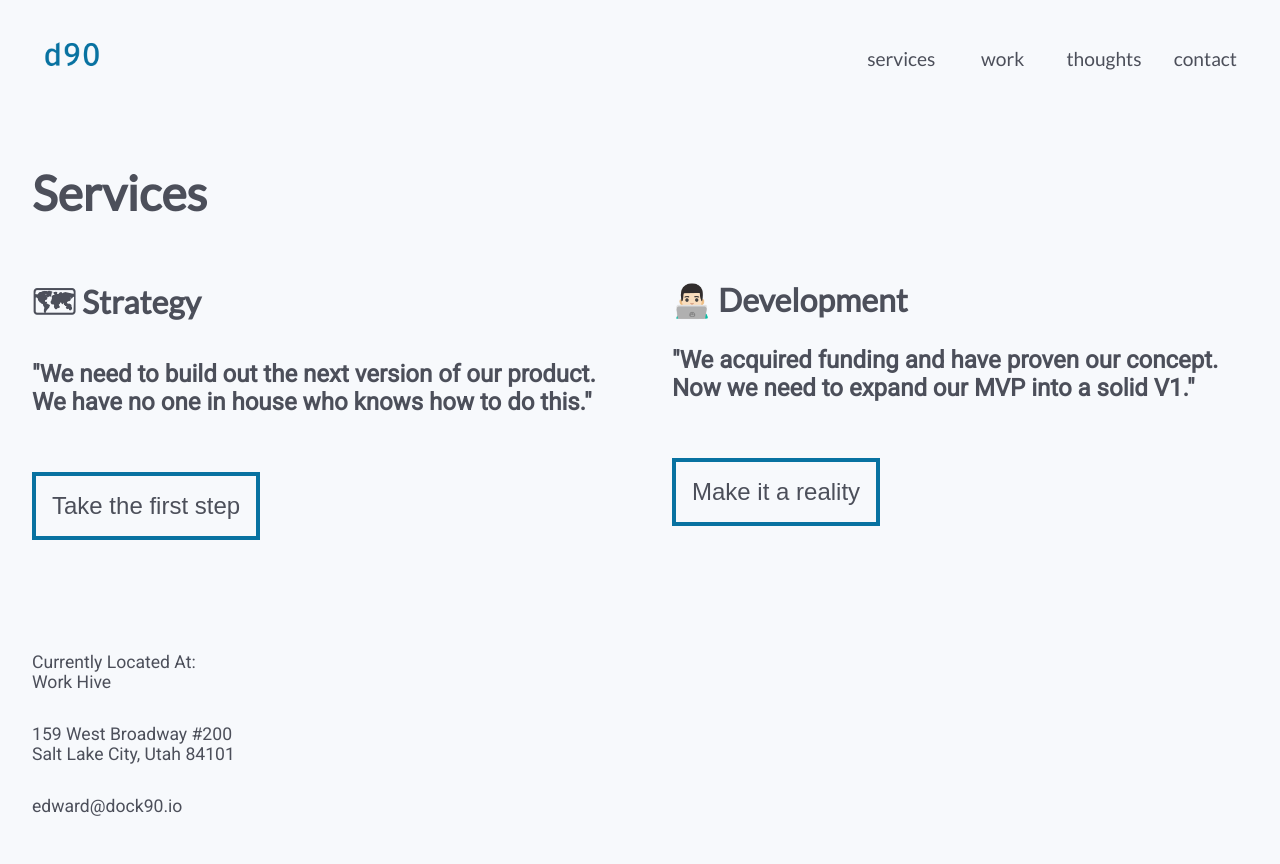
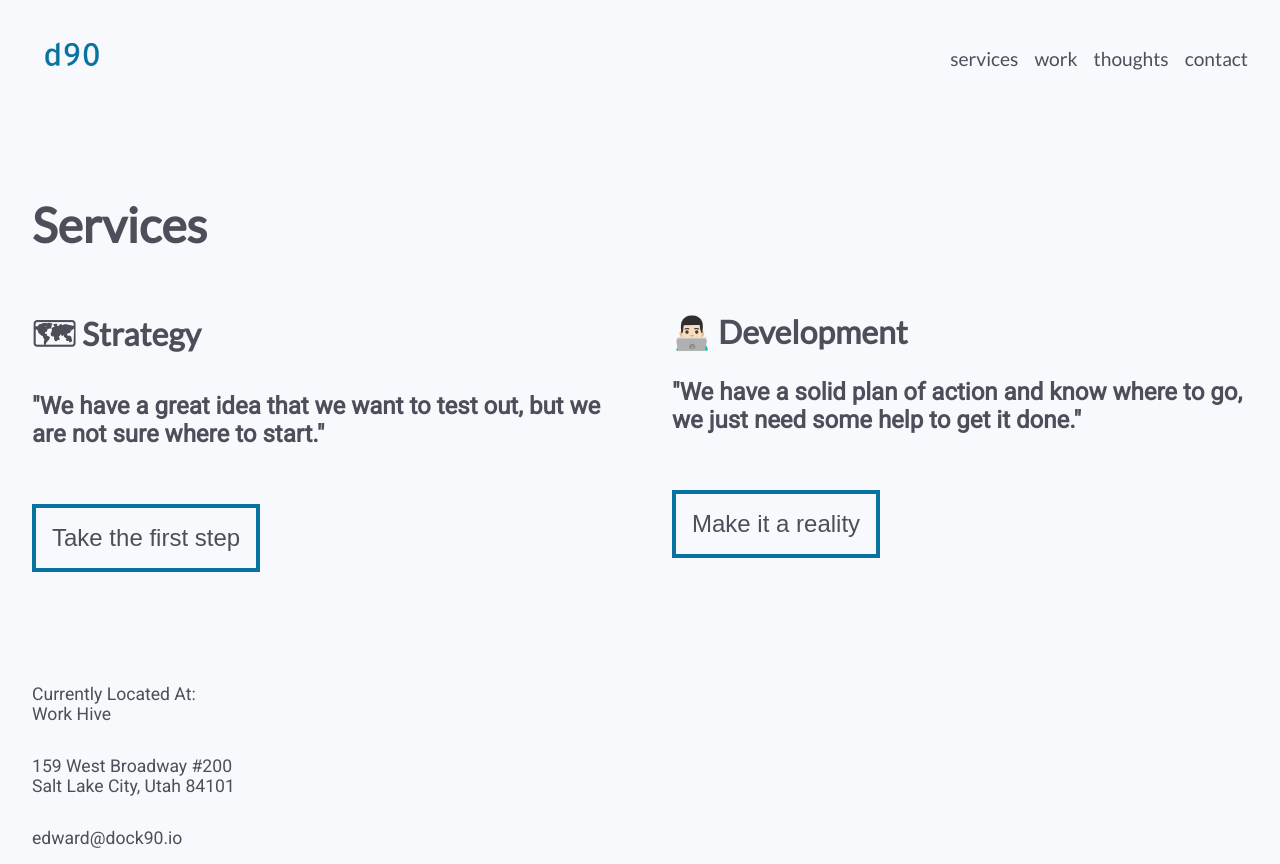
Before and after one commit to dock90/sofancy, a Next.js app: page /services in a window 1280 px wide. Before the commit the page ends 832 px from the top, so only its background shows below. Built offline with nearby package versions, Linux system fonts and the light colour scheme.

Commit message:
Simplify services page

```diff
--- a/components/Header.js
+++ b/components/Header.js
@@ -3,7 +3,7 @@ import styled from 'styled-components'
 
 const Container = styled.div`
   display: grid;
-  grid-template-columns: 2fr 1fr;
+  grid-template-columns: 3fr 1fr;
   grid-template-rows: auto;
   justify-items: space-between;
   align-items: center;
--- a/pages/services.js
+++ b/pages/services.js
@@ -17,7 +17,7 @@ const Body = styled.div`
   display: grid;
   grid-template-rows: auto;
   grid-template-columns: 1fr;
-  margin: 2rem 2rem 6rem 2rem;
+  margin: 4rem 2rem 6rem 2rem;
 
   button {
     font-size: 1.5rem;
@@ -71,7 +71,7 @@ const Services = () => (
         <Service>
           <h2>🗺 Strategy</h2>
           {/* <img src='/me.jpg' /> */}
-          <h3>"We need to build out the next version of our product. We have no one in house who knows how to do this."</h3>
+          <h3>"We have a great idea that we want to test out, but we are not sure where to start."</h3>
           <Link href='/strategy'>
             <a>
               <button>Take the first step</button>
@@ -81,7 +81,7 @@ const Services = () => (
         <Service>
           <h2>👨🏻‍💻 Development</h2>
           {/* <img src='/me.jpg' /> */}
-          <h3>"We acquired funding and have proven our concept. Now we need to expand our MVP into a solid V1."</h3>
+          <h3>"We have a solid plan of action and know where to go, we just need some help to get it done."</h3>
           <Link href='/development'>
             <a>
               <button>Make it a reality</button>
```
Also changed, not shown: pages/index.js (+4 -3 lines).
